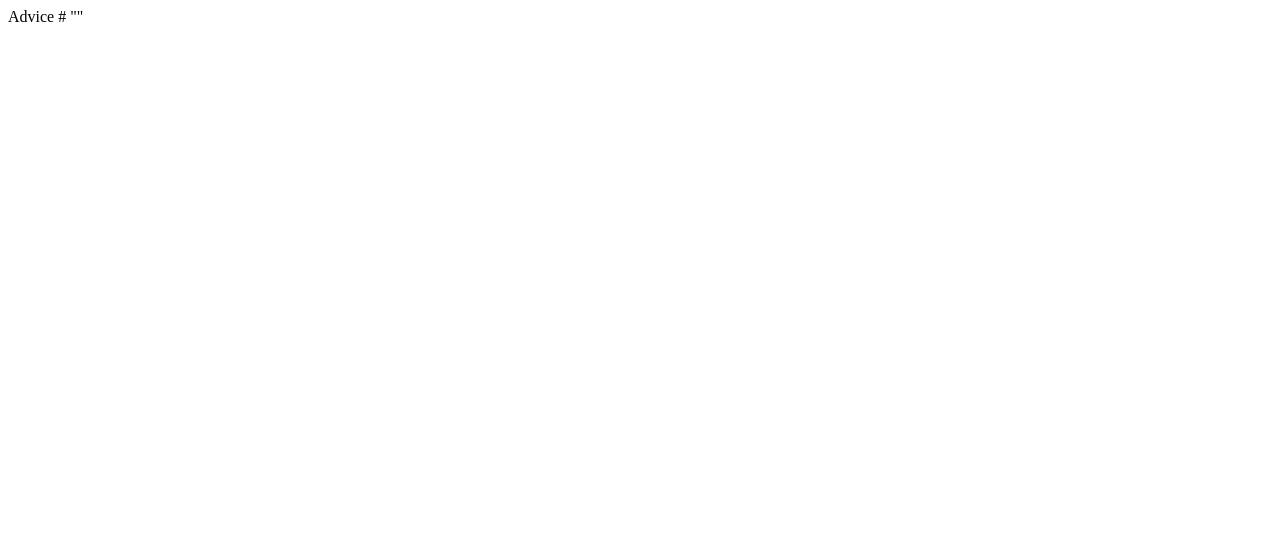
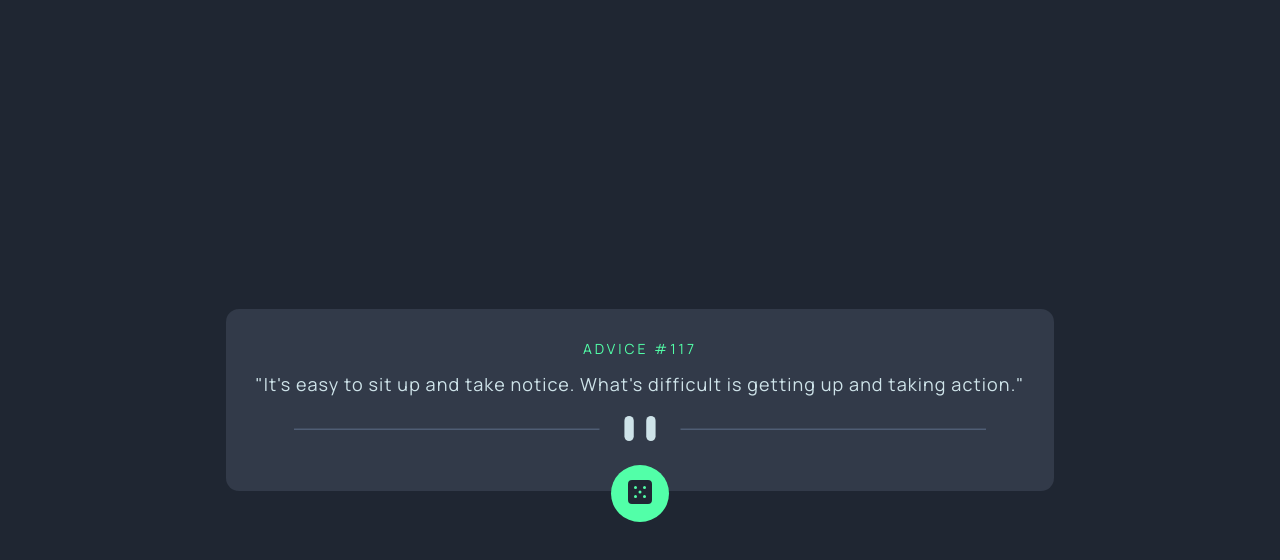
Before and after one commit to Glenda9031/Advice_Generator_App, a plain HTML site: page index.html in a window 1280 px wide. Drawn offline with Linux system fonts and the light colour scheme.

Commit message:
revise index.html and style.css

```diff
--- a/css/style.css
+++ b/css/style.css
@@ -0,0 +1,74 @@
+@import url('https://fonts.googleapis.com/css2?family=Manrope:wght@200..800&display=swap');
+
+:root {
+    --light-cyan: hsl(193, 38%, 86%);
+    --neon-green: hsl(150, 100%, 66%);
+    -=grayish-blue: hsl(217, 19%, 38%);
+    --dark-grayish-blue: hsl(217, 19%, 24%);
+    --dark-blue: hsl(218, 23%, 16%);
+}
+* {
+  margin: 0;
+  padding: 0;
+  box-sizing: border-box;
+}
+
+body {
+    font-family: 'Manrope', sans-serif;
+    background-color: var(--dark-blue);
+    display: flex;
+    justify-content: center;
+    align-items: center;
+    min-height: 100vh;
+}
+
+.card {
+    background: var(--dark-grayish-blue);
+    max-width: 100vw;
+    border-radius: .8125rem;
+    margin: 0 auto;
+    text-align: center;
+    padding: 1.875rem;
+    position: relative;
+}
+
+.title {
+    color: var(--neon-green);
+    text-transform: uppercase;
+    font-size: .875rem;
+    letter-spacing: .1875rem;
+    padding-bottom: .875rem;
+}
+
+.advice {
+    font-size: 1.125rem;
+    color: var(--light-cyan);
+    letter-spacing: .0688rem;
+    margin-bottom: 1.25rem;
+}
+
+.divider {
+    width: 90%;
+    display: block;
+    margin: 0 auto;
+    padding-bottom: 1.25rem;
+}
+
+.btn {
+    position: absolute;
+    left: 50%;
+    bottom: -1.9375rem;
+    transform: translateX(-50%);
+    background: var(--neon-green);
+    border: none;
+    padding: .9375rem 1.0625rem;
+    border-radius: 50%;
+    cursor: pointer;
+}
+
+@media (max-width: 26.5625rem) {
+    .card {
+        margin: 0 .75rem;
+        padding: 1.25rem;
+    }
+}
--- a/index.html
+++ b/index.html
@@ -10,10 +10,19 @@
 
   </head>
 <body>
+  <div class="card" id="card">
+    <p class="title">Advice #<span id="adviceId">117</span></p>
 
-  Advice #<!-- Advice ID goes here -->
+    <div class="advice" id="adviceText">
+      "It's easy to sit up and take notice. What's difficult is getting up and taking action."
+    </div>
 
-  "<!-- Advice text goes here -->"
+    <img src="images/pattern-divider-desktop.svg" alt="Pattern divider" class="divider">
+    <button class="btn" id="btn">
+      <img src="images/icon-dice.svg" alt="dice icon">
+    </button>
+  </div>
+
   <script src="script.js"></script>
   </body>
 </html>
```
